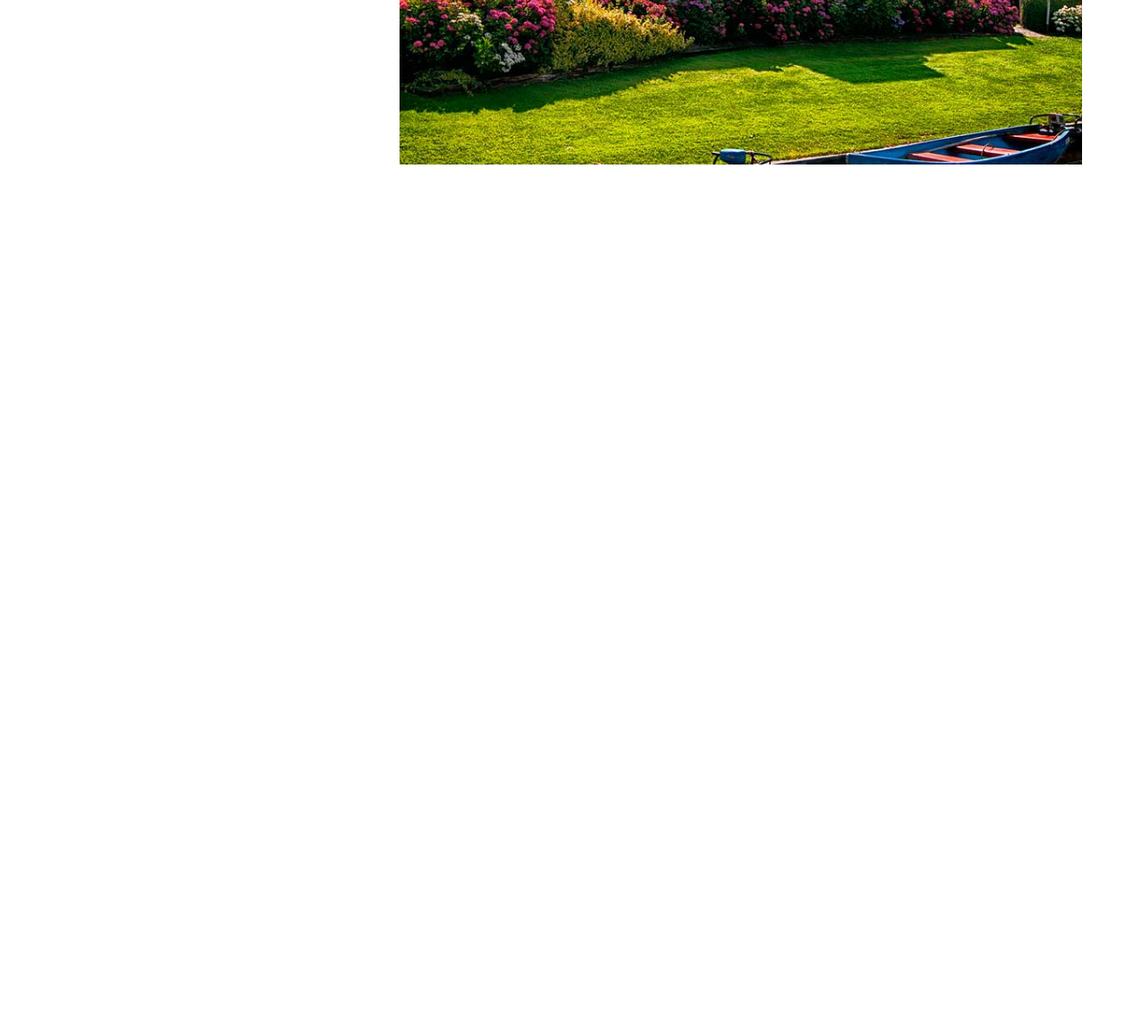
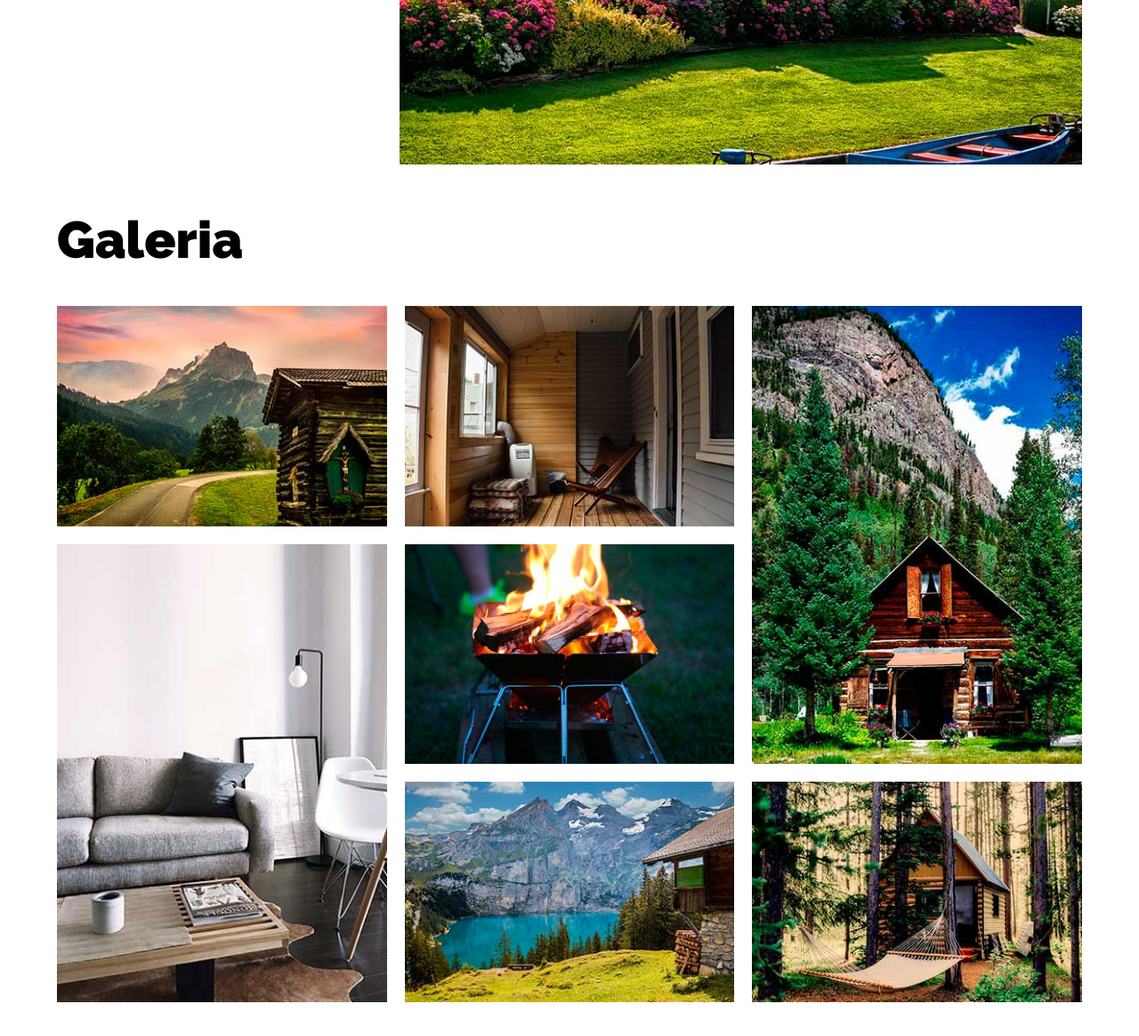
Before and after one commit to TaielNxz/sass-course-03-arquitectura, a plain HTML site: page index.html in a window 1280 px wide. Shown: the part 3019-4184 px from the top of the page at 89% size. Before the commit the page ends 3254 px from the top, so only its background shows below. Drawn offline with Linux system fonts and the light colour scheme.

Commit message:
add galeria

```diff
--- a/css/styles.css
+++ b/css/styles.css
@@ -354,3 +354,94 @@ img {
     background-repeat: no-repeat;
     background-size: contain;
 }
+
+/* ==== Galeria ==== */
+
+.galeria {
+    display: grid;
+    grid-template-columns: repeat( 2, 1fr );
+    gap: 2rem;
+}
+
+@media (min-width: 768px) {
+    .galeria {
+        grid-template-columns: repeat( 3, 1fr );
+    }
+}
+
+.galeria-img img {
+    object-fit: cover;
+    height: 100%;
+}
+
+.galeria-img:nth-child(1) {
+    grid-column: 1 / 2;
+    grid-row: 1 / 2;
+}
+
+.galeria-img:nth-child(2) {
+    grid-column: 2 / 3;
+    grid-row: 1 / 3;
+}
+
+.galeria-img:nth-child(3) {
+    grid-column: 2 / 3;
+    grid-row: 3 / 5;
+}
+
+.galeria-img:nth-child(4) {
+    grid-column: 1 / 2;
+    grid-row: 4 / 5;
+}
+
+.galeria-img:nth-child(5) {
+    grid-column: 1 / 2;
+    grid-row: 5 / 6;
+}
+
+.galeria-img:nth-child(6) {
+    grid-column: 1 / 2;
+    grid-row: 2 / 4;
+}
+
+.galeria-img:nth-child(7) {
+    grid-column: 2 / 3;
+    grid-row: 5 / 6;
+}
+
+@media (min-width: 768px) {
+    .galeria-img:nth-child(1) {
+        grid-column: 1 / 2;
+        grid-row: 1 / 2;
+    }
+
+    .galeria-img:nth-child(2) {
+        grid-column: 1 / 2;
+        grid-row: 2 / 4;
+    }
+
+    .galeria-img:nth-child(3) {
+        grid-column: 2 / 3;
+        grid-row: 1 / 2;
+    }
+
+    .galeria-img:nth-child(4) {
+        grid-column: 2 / 3;
+        grid-row: 2 / 3;
+    }
+
+    .galeria-img:nth-child(5) {
+        grid-column: 2 / 3;
+        grid-row: 3 / 4;
+    }
+
+    .galeria-img:nth-child(6) {
+        grid-column: 3 / 4;
+        grid-row: 1 / 3;
+    }
+
+    .galeria-img:nth-child(7) {
+        grid-column: 3 / 4;
+        grid-row: 3 / 4;
+    }
+}
--- a/index.html
+++ b/index.html
@@ -74,5 +74,17 @@
             </div>
         </div>
     </main>
+    <section class="conteiner mb-5">
+        <h2>Galeria</h2>
+        <div class="galeria">
+            <div class="galeria-img"><img src="img/imagen_1.jpg" alt="image galeria"></div>
+            <div class="galeria-img"><img src="img/imagen_2.jpg" alt="image galeria"></div>
+            <div class="galeria-img"><img src="img/imagen_3.jpg" alt="image galeria"></div>
+            <div class="galeria-img"><img src="img/imagen_4.jpg" alt="image galeria"></div>
+            <div class="galeria-img"><img src="img/imagen_5.jpg" alt="image galeria"></div>
+            <div class="galeria-img"><img src="img/imagen_6.jpg" alt="image galeria"></div>
+            <div class="galeria-img"><img src="img/imagen_7.jpg" alt="image galeria"></div>
+        </div>
+    </section>
 </body>
 </html>
```
